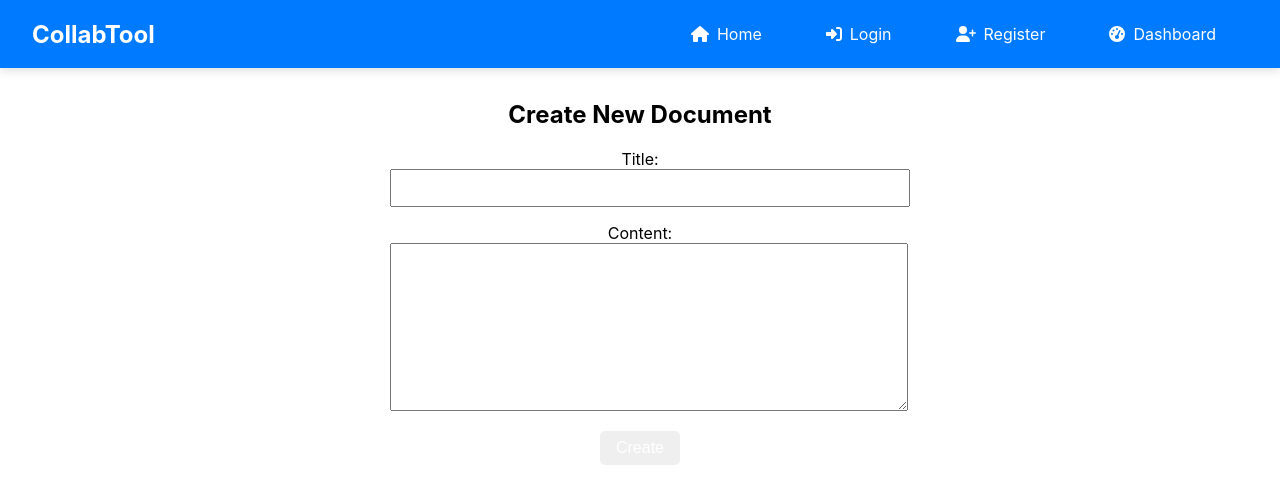
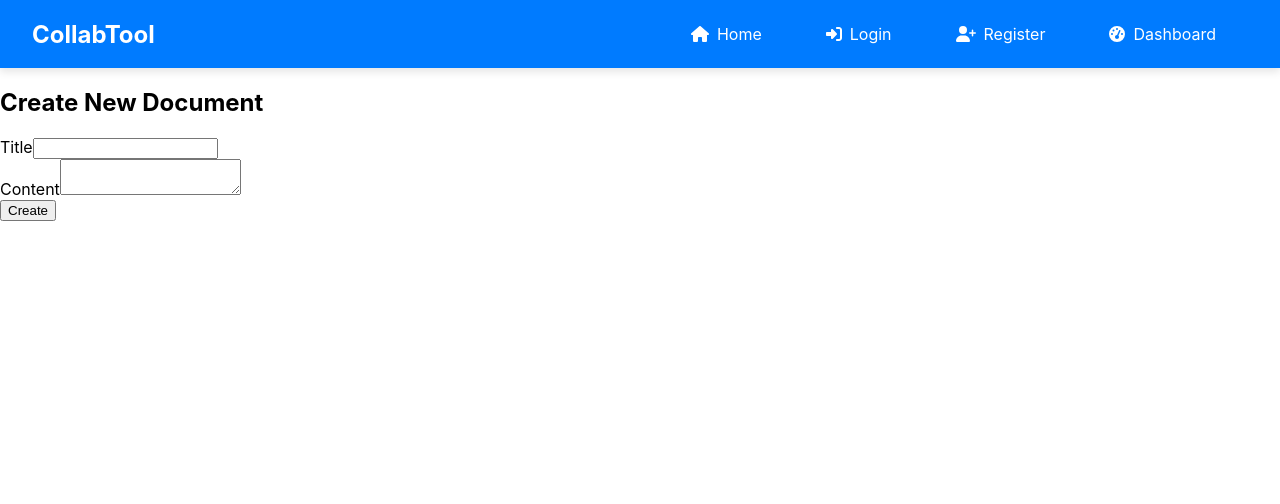
Before and after one commit to shauryacse17/my-app, a React (Create React App) app: page /document/new in a window 1280 px wide. Shown: the top 504 px of the page. Built offline with nearby package versions, Linux system fonts and the light colour scheme.

Commit message:
DocumentForm.js

```diff
--- a/src/components/DocumentForm.js
+++ b/src/components/DocumentForm.js
@@ -1,4 +1,5 @@
 import React, { useState } from 'react';
+import axios from 'axios';
 import { useNavigate } from 'react-router-dom';
 
 const DocumentForm = () => {
@@ -6,74 +7,39 @@ const DocumentForm = () => {
     const [content, setContent] = useState('');
     const navigate = useNavigate();
 
-    const handleSubmit = (e) => {
+    const handleSubmit = async (e) => {
         e.preventDefault();
-        const document = { title, content };
-        localStorage.setItem('document', JSON.stringify(document));
-        navigate('/dashboard');
+        try {
+            const user = JSON.parse(localStorage.getItem('user'));
+
+                const token = user ? user.token : null;
+            const { data } = await axios.post('http://localhost:5000/api/documents', { title, content }, {
+                headers: {
+                    Authorization: `Bearer ${token}`,
+                },
+            });
+            navigate(`/document/${data._id}`,{ state: { message: 'Document created successfully!' } });
+        } catch (error) {
+            console.error('Failed to create document:', error);
+        }
     };
 
     return (
-        <div style={styles.container}>
+        <div className="container">
             <h2>Create New Document</h2>
-            <form onSubmit={handleSubmit} style={styles.form}>
-                <div style={styles.formGroup}>
-                    <label>Title:</label>
-                    <input
-                        type="text"
-                        value={title}
-                        onChange={(e) => setTitle(e.target.value)}
-                        style={styles.input}
-                        required
-                    />
+            <form onSubmit={handleSubmit}>
+                <div className="mb-3">
+                    <label htmlFor="title" className="form-label">Title</label>
+                    <input type="text" className="form-control" id="title" value={title} onChange={(e) => setTitle(e.target.value)} required />
                 </div>
-                <div style={styles.formGroup}>
-                    <label>Content:</label>
-                    <textarea
-                        value={content}
-                        onChange={(e) => setContent(e.target.value)}
-                        style={styles.textarea}
-                        required
-                    />
+                <div className="mb-3">
+                    <label htmlFor="content" className="form-label">Content</label>
+                    <textarea className="form-control" id="content" value={content} onChange={(e) => setContent(e.target.value)} required />
                 </div>
-                <button type="submit" style={styles.button}>Create</button>
+                <button type="submit" className="btn btn-primary">Create</button>
             </form>
         </div>
     );
 };
 
-const styles = {
-    container: {
-        textAlign: 'center',
-        marginTop: '2rem',
-    },
-    form: {
-        maxWidth: '500px',
-        margin: '0 auto',
-    },
-    formGroup: {
-        marginBottom: '1rem',
-    },
-    input: {
-        width: '100%',
-        padding: '0.5rem',
-        fontSize: '1rem',
-    },
-    textarea: {
-        width: '100%',
-        padding: '0.5rem',
-        fontSize: '1rem',
-        minHeight: '150px',
-    },
-    button: {
-        padding: '0.5rem 1rem',
-        fontSize: '1rem',
-        backgroundColor: '#007bffB',
-        color: '#fff',
-        border: 'none',
-        borderRadius: '5px',
-        cursor: 'pointer',
-    },
-};
-
 export default DocumentForm;
```
